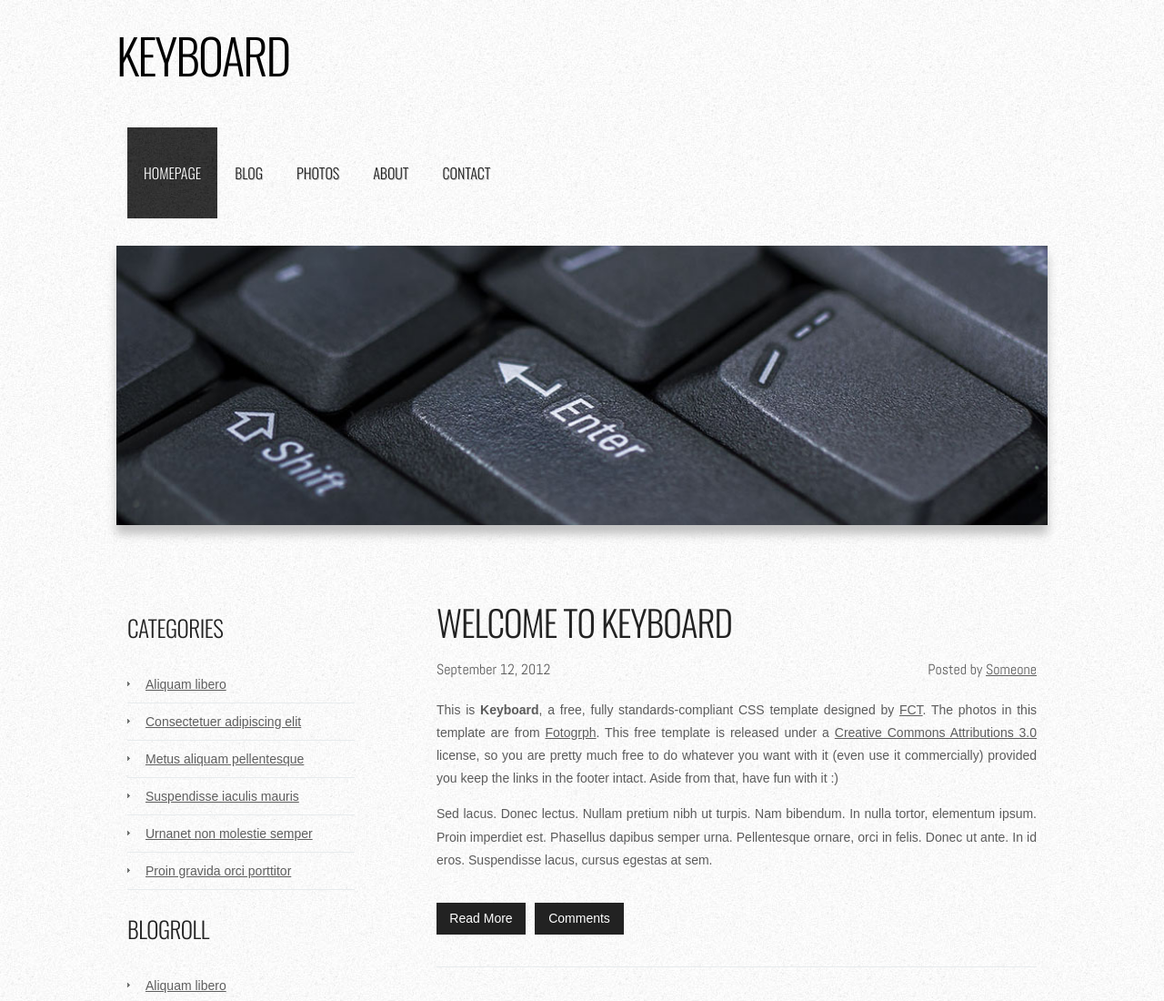
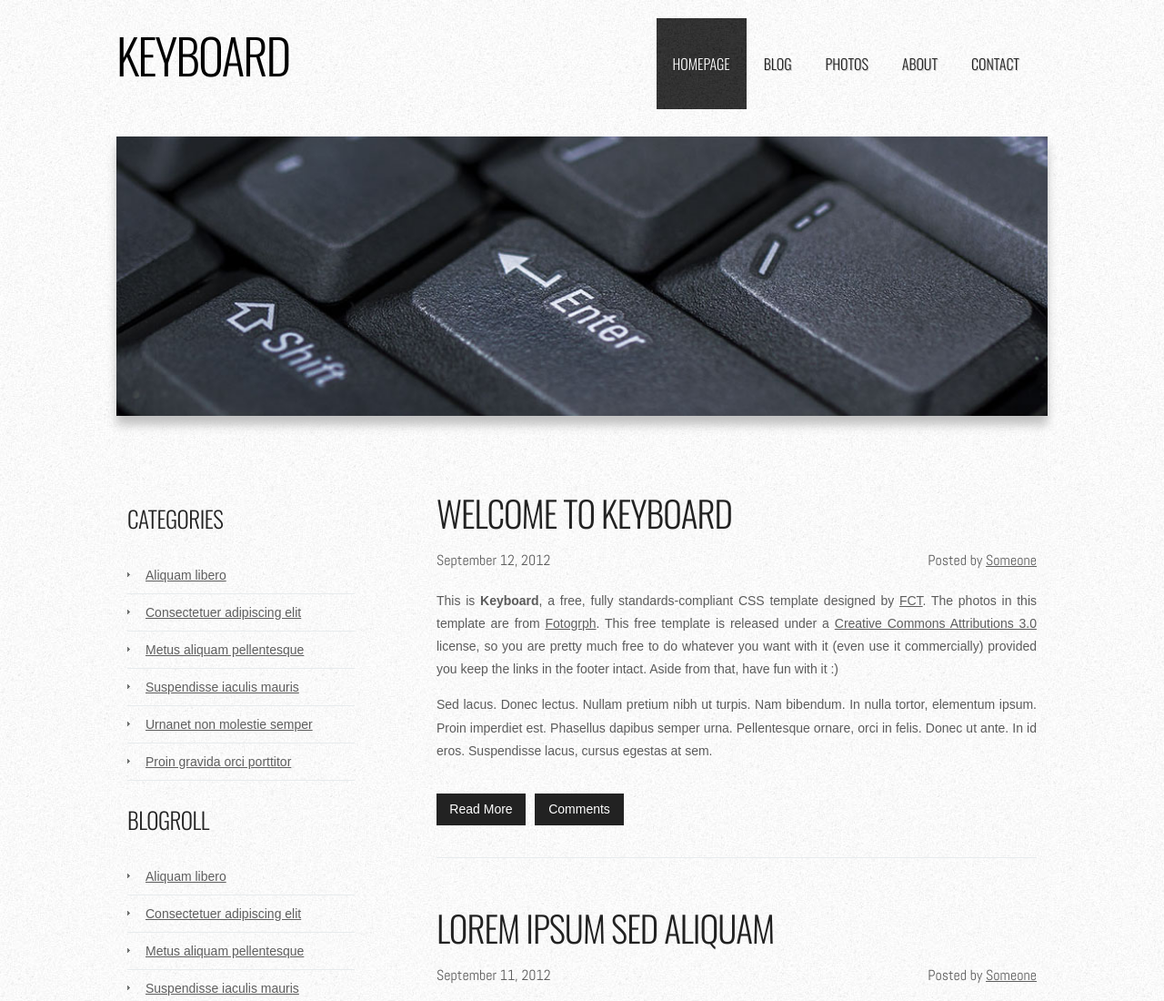
Before and after one commit to acandreva/project_refactor_logan_allison, a plain HTML site: page index.html in a window 1280 px wide. Shown: the top 1100 px of the page at 91% size. Drawn offline with nearby package versions, Linux system fonts and the light colour scheme.

Commit message:
move heading/nav on the same level on larger screens

```diff
--- a/css/main.css
+++ b/css/main.css
@@ -371,6 +371,18 @@ body {
     font-size: 14px;
 }
 
+/*------------------------------------*\
+    #HEADER SECTION
+\*------------------------------------*/
+
+    header h1 {
+        float: left;
+    }
+
+    nav ul {
+        float: right;
+    }
+
 
 /*------------------------------------*\
     #BANNER SECTION
```
